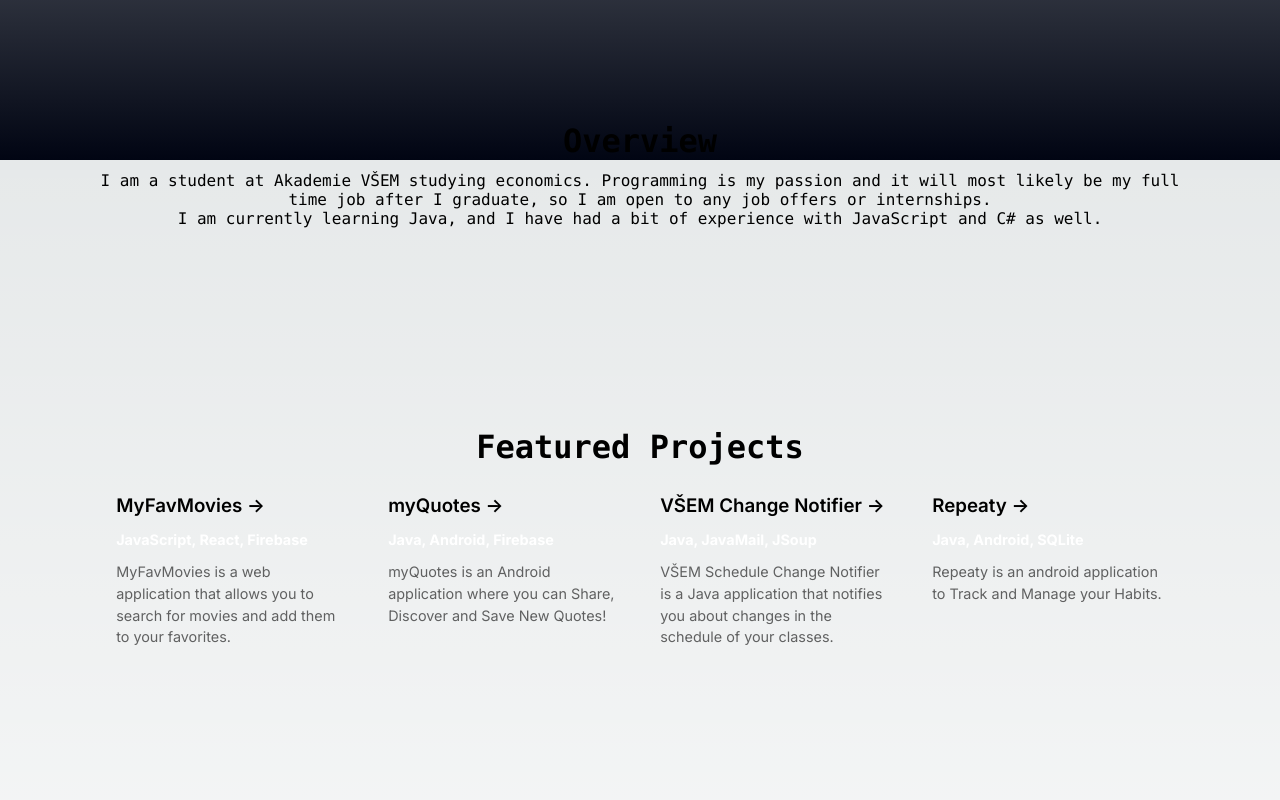
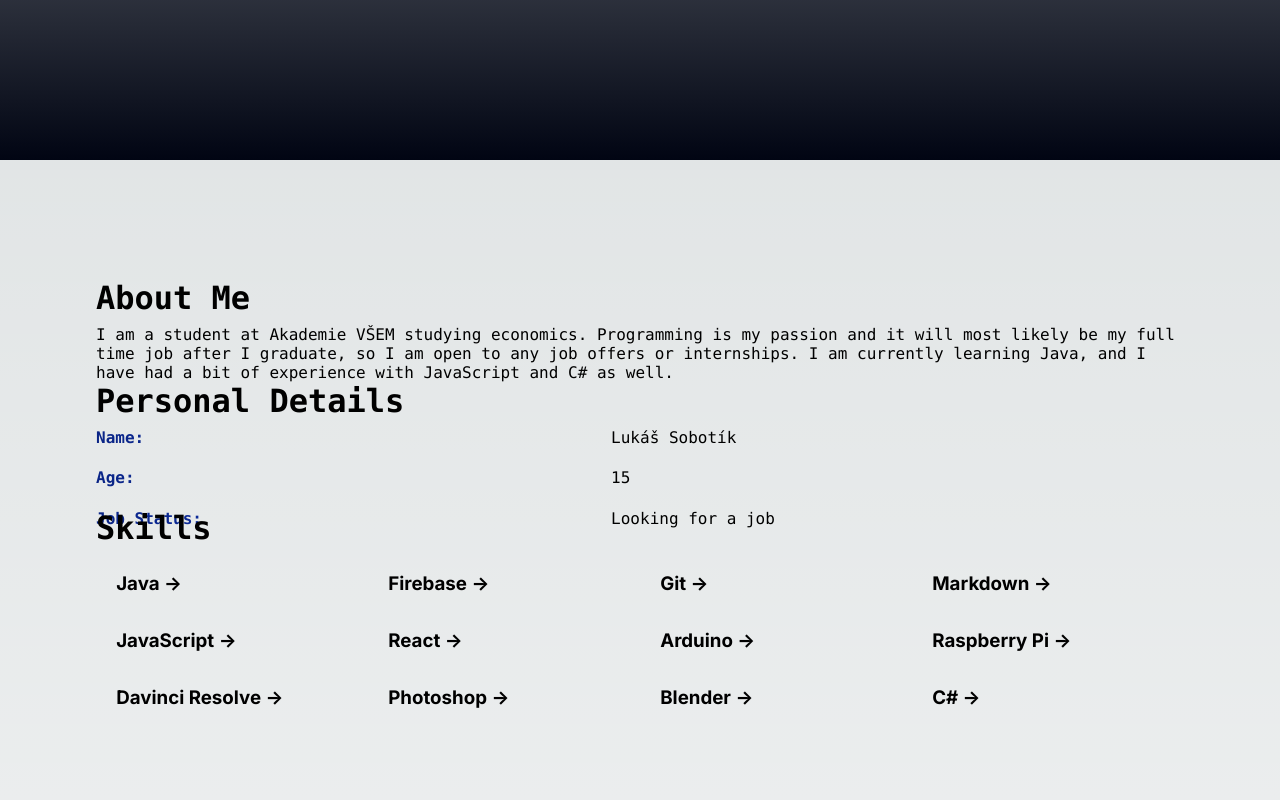
Before and after one commit to lukassobotik/personal-website, a Next.js app: page / in a window 1280 px wide. Shown: the part 640-1440 px from the top of the page. Built offline with nearby package versions, Linux system fonts and the light colour scheme.

Commit message:
More Detailed Description

```diff
--- a/pages/index.tsx
+++ b/pages/index.tsx
@@ -2,13 +2,19 @@ import {Inter} from '@next/font/google'
 import styles from '../styles/Home.module.css'
 import Navbar from "./navbar";
 import Link from "next/link";
-import GetRandomLine from "../GetRandomLine";
 import Head from "next/head";
 
 const inter = Inter({ subsets: ['latin'] })
 
 export default function Home() {
-  console.log(GetRandomLine());
+  function calculateAge() {
+    let birthdate = new Date(2007, 5, 10);
+    let currentTime = new Date().getTime();
+    let birthDateTime = new Date(birthdate).getTime();
+    let ageInYears = (currentTime - birthDateTime) / 31_536_000_000;
+    return Math.floor(ageInYears);
+  }
+
   return (
     <>
       <Head>
@@ -22,12 +28,89 @@ export default function Home() {
             Hi, I am <span className={styles.name}>Lukáš</span>, a <span className={styles.name}>Full-Stack </span>developer.
           </h1>
         </div>
-        <h2 className={styles.featured}>
-          Overview
-        </h2>
-        <div className={styles.overview}>
-          <p>I am a student at Akademie VŠEM studying economics. Programming is my passion and it will most likely be my full time job after I graduate, so I am open to any job offers or internships.</p>
-          <p>I am currently learning Java, and I have had a bit of experience with JavaScript and C# as well.</p>
+        <div className={styles.overview_section}>
+          <h2 className={styles.featured}>
+            About Me
+          </h2>
+          <div className={styles.overview}>
+            <p>I am a student at Akademie VŠEM studying economics. Programming is my passion and it will most likely be my full time job after I graduate, so I am open to any job offers or internships. I am currently learning Java, and I have had a bit of experience with JavaScript and C# as well.</p>
+          </div>
+          <h2 className={styles.featured}>
+            Personal Details
+          </h2>
+          <div className={styles.personal_details}>
+            <p className={styles.name}>Name:</p>
+            <p>Lukáš Sobotík</p>
+            <p className={styles.name}>Age:</p>
+            <p>{calculateAge()}</p>
+            <p className={styles.name}>Job Status:</p>
+            <p>Looking for a job</p>
+          </div>
+          <h2 className={styles.featured}>
+            Skills
+          </h2>
+          <div className={styles.skills}>
+            <Link href="https://www.java.com/" className={styles.skill}>
+              <h3 className={inter.className}>
+                Java <span>-&gt;</span>
+              </h3>
+            </Link>
+            <Link href="https://firebase.google.com/" className={styles.skill}>
+              <h3 className={inter.className}>
+                Firebase <span>-&gt;</span>
+              </h3>
+            </Link>
+            <Link href="https://git-scm.com/" className={styles.skill}>
+              <h3 className={inter.className}>
+                Git <span>-&gt;</span>
+              </h3>
+            </Link>
+            <Link href="https://www.markdownguide.org/" className={styles.skill}>
+              <h3 className={inter.className}>
+                Markdown <span>-&gt;</span>
+              </h3>
+            </Link>
+            <Link href="https://www.javascript.com/" className={styles.skill}>
+              <h3 className={inter.className}>
+                JavaScript <span>-&gt;</span>
+              </h3>
+            </Link>
+            <Link href="https://reactjs.org/" className={styles.skill}>
+              <h3 className={inter.className}>
+                React <span>-&gt;</span>
+              </h3>
+            </Link>
+            <Link href="https://www.arduino.cc/" className={styles.skill}>
+              <h3 className={inter.className}>
+                Arduino <span>-&gt;</span>
+              </h3>
+            </Link>
+            <Link href="https://www.raspberrypi.org/" className={styles.skill}>
+              <h3 className={inter.className}>
+                Raspberry Pi <span>-&gt;</span>
+              </h3>
+            </Link>
+            <Link href="https://www.blackmagicdesign.com/products/davinciresolve" className={styles.skill}>
+              <h3 className={inter.className}>
+                Davinci Resolve <span>-&gt;</span>
+              </h3>
+            </Link>
+            <Link href="https://www.adobe.com/products/photoshop.html" className={styles.skill}>
+              <h3 className={inter.className}>
+                Photoshop <span>-&gt;</span>
+              </h3>
+            </Link>
+            <Link href="https://www.blender.org/" className={styles.skill}>
+              <h3 className={inter.className}>
+                Blender <span>-&gt;</span>
+              </h3>
+            </Link>
+            <Link href="https://learn.microsoft.com/en-us/dotnet/csharp/" className={styles.skill}>
+              <h3 className={inter.className}>
+                C# <span>-&gt;</span>
+              </h3>
+            </Link>
+          </div>
         </div>
         <h2 className={styles.featured}>
           Featured Projects
--- a/styles/Home.module.css
+++ b/styles/Home.module.css
@@ -60,6 +60,35 @@
   margin-bottom: 25vh;
 }
 
+.personal_details {
+  display: grid;
+  grid-template-rows: repeat(4, minmax(50%, auto));
+  grid-template-columns: repeat(2, minmax(1%, auto));
+  width: 100%;
+  max-width: 100%;
+}
+
+.skills {
+  display: grid;
+  grid-template-columns: repeat(4, minmax(25%, auto));
+  width: var(--max-width);
+  max-width: 100%;
+  margin-bottom: 25vh;
+}
+
+.skill {
+  padding: 1rem 1.2rem;
+  border-radius: var(--border-radius);
+  background: rgba(var(--card-rgb), 0);
+  border: 1px solid rgba(var(--card-border-rgb), 0);
+  transition: background 200ms, border 200ms;
+}
+
+.skill span {
+  display: inline-block;
+  transition: transform 200ms;
+}
+
 .card {
   padding: 1rem 1.2rem;
   border-radius: var(--border-radius);
@@ -98,6 +127,7 @@
   width: var(--max-width);
   max-width: 100%;
   min-height: 80vh;
+  margin-bottom: 10vh;
   margin-top: -5vh;
 }
 
@@ -109,11 +139,27 @@
   -webkit-text-fill-color: transparent;
 }
 
+.overview_section {
+  display: flex;
+  flex-direction: column;
+  justify-content: center;
+  align-items: center;
+  min-height: 100vh;
+  margin-bottom: 25vh;
+  max-width: 100%;
+}
+
+.overview_section h2 {
+  font-weight: 700;
+  margin-bottom: 0.5rem;
+  width: 100%;
+  text-align: left;
+}
+
 .overview {
   width: var(--max-width);
   max-width: 100%;
-  text-align: center;
-  margin-bottom: 25vh;
+  text-align: left;
 }
 
 .featured {
@@ -197,10 +243,25 @@
   .project:hover span {
     transform: translateX(4px);
   }
+
+  .skill:hover {
+    background: rgba(var(--card-rgb), 0.1);
+    border: 1px solid rgba(var(--card-border-rgb), 0.15);
+  }
+
+  .skill:hover span {
+    transform: translateX(4px);
+  }
 }
 
 @media (prefers-reduced-motion) {
   .card:hover span {
+    transform: none;
+  }
+  .project:hover span {
+    transform: none;
+  }
+  .skill:hover span {
     transform: none;
   }
 }
```
